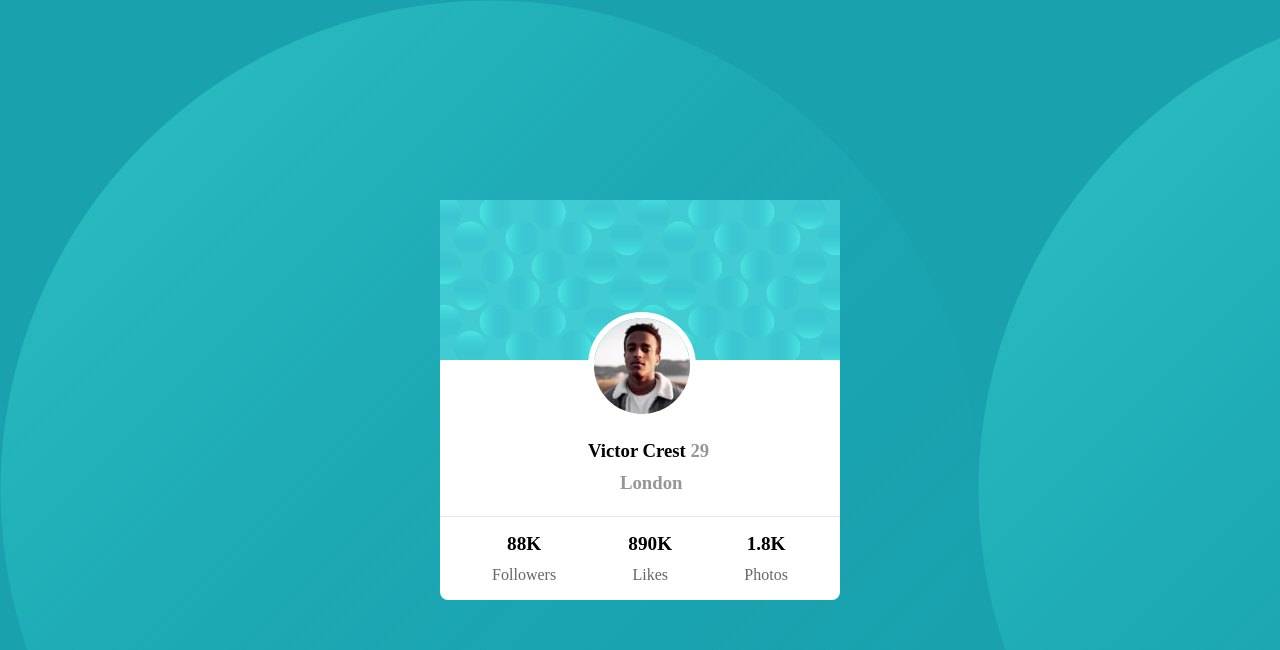
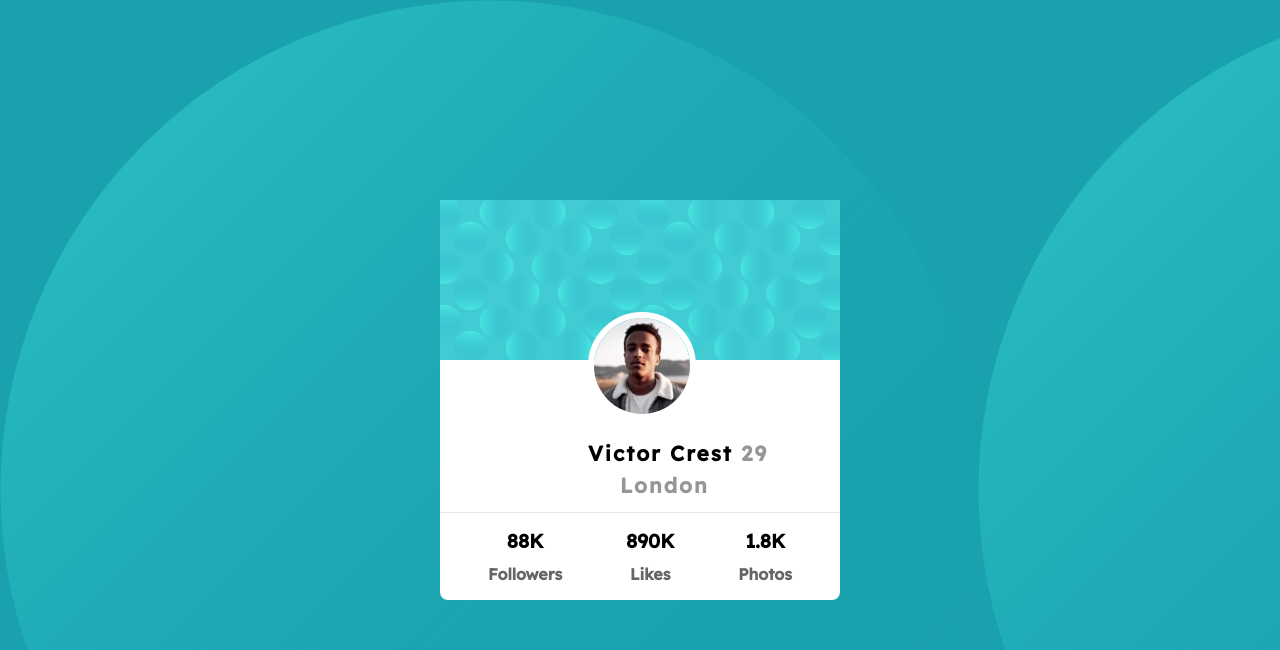
Before and after one commit to Atwiinesteve/profile-component, a plain HTML site: page index.html in a window 1280 px wide. Drawn offline with Linux system fonts and the light colour scheme.

Commit message:
Frontend Mentor Accordion Project

```diff
--- a/styles.scss
+++ b/styles.scss
@@ -1,5 +1,5 @@
 // Import Statements
-
+@import url('https://fonts.googleapis.com/css2?family=Barlow+Semi+Condensed:wght@300&family=Big+Shoulders+Display:wght@600&family=Karla:wght@500&family=Kumbh+Sans:wght@500;600&family=Lexend:wght@500&family=Open+Sans:wght@600&family=Outfit:wght@400;500&family=Poppins:wght@500;600&family=Roboto:wght@500&family=Rubik&display=swap');
 * {
     padding: 0;
     margin: 0;
@@ -23,6 +23,14 @@ html {
     align-items: center;
     background-color: var(--Dark_cyan);
     background-image: url('/images/bg-pattern-bottom.svg');
+    font-family: 'Barlow Semi Condensed', sans-serif;
+    font-family: 'Big Shoulders Display', cursive;
+    font-family: 'Karla', sans-serif;
+    font-family: 'Kumbh Sans', sans-serif;
+    font-family: 'Open Sans', sans-serif;
+    font-family: 'Outfit', sans-serif;
+    font-family: 'Roboto', sans-serif;
+    font-family: 'Rubik', sans-serif;
 }
 
 .card {
@@ -31,13 +39,11 @@ html {
     background: #fff;
     border-radius: 8px;
     position: relative;
-
     .card--body {
         display: flex;
         flex-direction: column;
         justify-content: center;
     }
-
     .card--header {
         display: flex;
         flex-direction: column;
@@ -50,7 +56,6 @@ html {
         height: 20vh;
         width: 100%;
         position: relative;
-
         img.img--avatar {
             position: absolute;
             top: 7rem;
@@ -59,24 +64,24 @@ html {
             border: 6px solid rgb(255, 255, 255);
         }
     }
-
     .card--text--content {
         display: flex;
         flex-direction: column;
         justify-content: center;
         align-items: center;
         text-align: center;
-
         h3 {
+            font-family: 'Lexend', sans-serif;
+            letter-spacing: 2px;
+            font-size: 1.3rem;
+            font-weight: bold;
             position: absolute;
             top: 15rem;
             left: 37%;
-
             span {
                 color: var(--Dark_gray);
             }
         }
-
         h3.country {
             position: absolute;
             text-align: center;
@@ -85,7 +90,6 @@ html {
             color: var(--Dark_gray);
         }
     }
-
     .card--footer {
         width: 100%;
         padding: 0 1rem;
@@ -96,7 +100,7 @@ html {
         position: absolute;
         bottom: 1rem;
         border-top: 1px solid var(--Dark_gray2);
-
+        font-family: 'Lexend', sans-serif;
         .follower--header,
         .likes--header,
         .photos--header {
@@ -105,12 +109,12 @@ html {
             font-size: 1.2rem;
             margin-bottom: 0.7rem;
             padding-top: 1rem;
-
         }
-
         p.followers--text,
         p.likes--text,
         p.photos--text {
+            font-family: 'Lexend', sans-serif;
+            font-weight: 900;
             opacity: 0.6;
         }
     }
```
Also changed, not shown: css/styles.css. Lines whose indentation alone changed are shown as unchanged.
